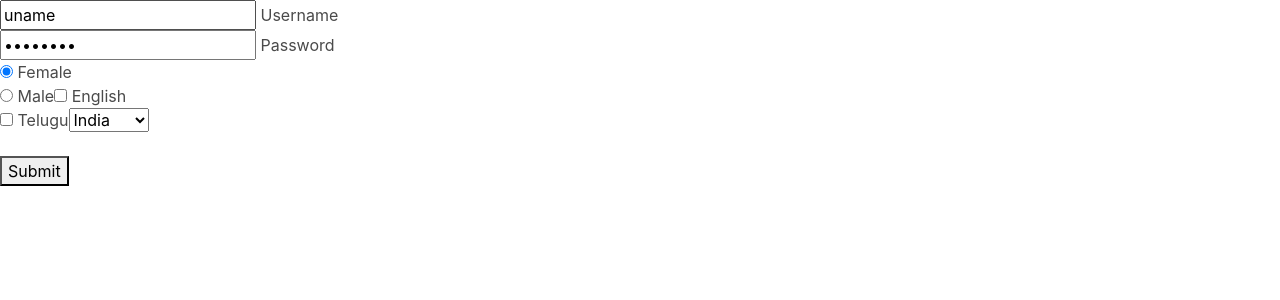
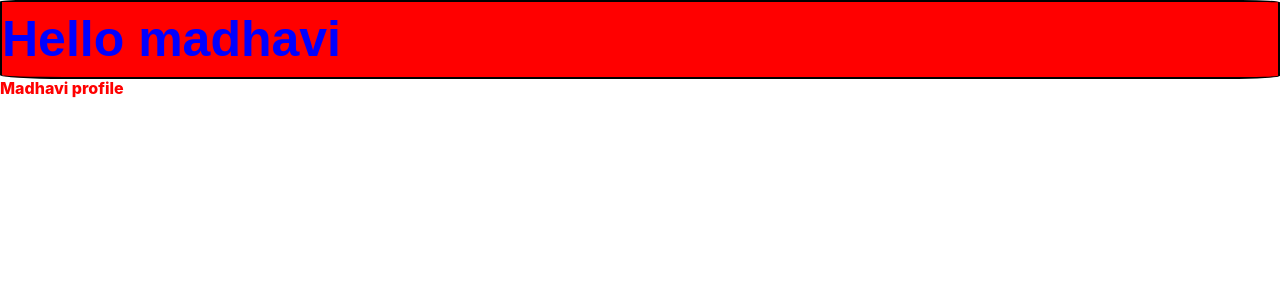
Before and after one commit to madhavi-anneboina/my-reactapp, a React (Create React App) app: page / in a window 1280 px wide. Shown: the top 300 px of the page. Built offline with nearby package versions, Linux system fonts and the light colour scheme.

Commit message:
changes added

```diff
--- a/src/App.js
+++ b/src/App.js
@@ -31,24 +31,8 @@ import HoverCounterTwo from "./components/HoverCounterTwo";
 const App = () => {
   return (
     <div>
-       <form className="form">
-        <input type="text" name="username"  value="uname"
-        placeholder="Username" /> Username <br/>
-        <input type="password" name="password"  value="password" placeholder="Password" /> Password <br/>
-        <input type="radio"  name="gender" value="female" checked /> Female <br/>
-        <input type="radio"  name="gender" value="Male"  /> Male
-        <input type="checkbox"  name="language" value="English"  /> English <br/>
-        <input type="checkbox"  name="language" value="Telugu"  /> Telugu
-        <select name="country"> <br/>
-          <option value="India">India</option>
-          <option value="USA">USA</option>
-          <option value="UK">UK</option>
-          <option value="Canada">Canada</option>
-        </select> <br/> <br/>
-        <button type="submit">Submit</button>
-       </form>
-
-
+       <p className="paragraph"> Hello madhavi</p>
+        <h1><a href="https://github.com/madhavi-anneboina">Madhavi profile</a></h1>
       {/* <Greet name="ramana">
         <p>How are you doing props</p>
       </Greet>
--- a/src/index.css
+++ b/src/index.css
@@ -3,3 +3,35 @@
   flex-direction: column;
   gap: 50px;
 }
+
+.paragraph {
+  color: blue;
+    font-weight: 800;
+    font-size: 50px;
+    font-family: sans-serif;
+    background-color: red;
+    border: 2px solid black;
+    border-radius: 2% 3% 4% 5%;
+}
+
+.back{
+  background-repeat: repeat-x;
+  background-position: 50px 70px;
+
+}
+
+a:link {
+  color: red;
+  font-weight: 800;
+}
+a:visited {
+  color: purple;
+  font-weight: 800;
+}
+a:hover {
+  color: green;
+  font-weight: 800;
+}
+a:active {
+  color: orange;
+}
```
Also changed, not shown: src/App.css (deleted, +0 -38 lines).
